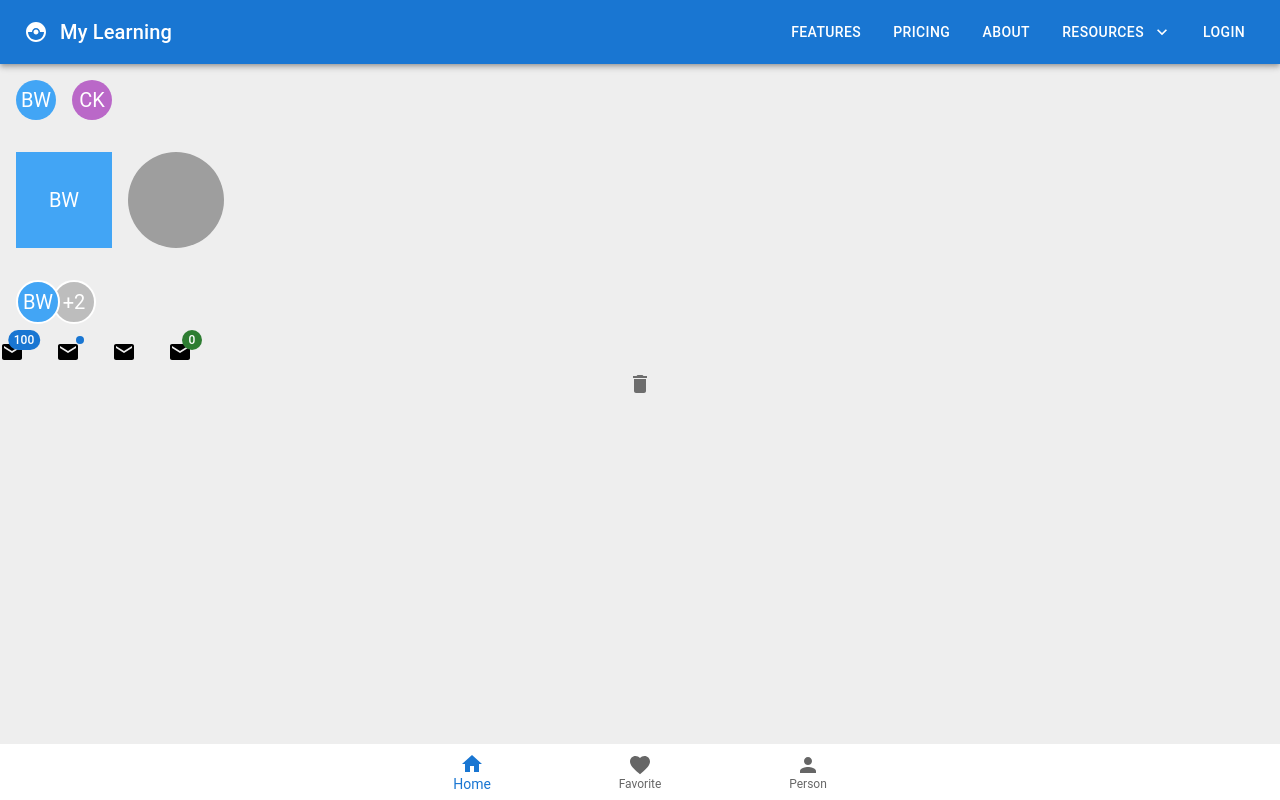
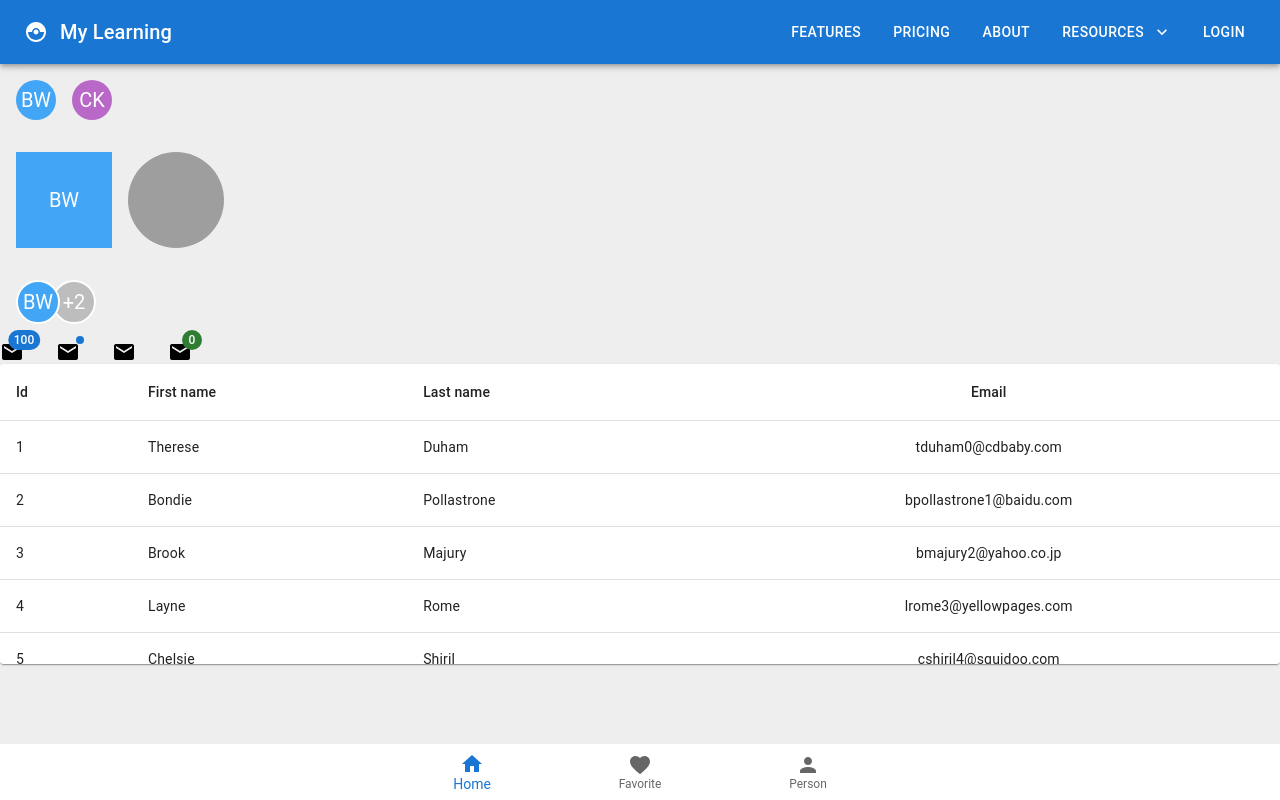
Before and after one commit to SantoshReddyBujala/Reactwebtype, a React (Create React App) app: page / in a window 1280 px wide. Built offline with nearby package versions, Linux system fonts and the light colour scheme; grey boxes are pictures that could not be loaded; a web font is replaced by a local one.

Commit message:
Table completed

```diff
--- a/src/App.tsx
+++ b/src/App.tsx
@@ -26,6 +26,7 @@ import MuiBadge from "./components/MuiBadge";
 import MuiList from "./components/MuiList";
 import MuiChips from "./components/MuiChips";
 import MuiTooltip from "./components/MuiTooltip";
+import MuiTable from "./components/MuiTable";
 
 const App: React.FC = () => {
   return (
@@ -33,9 +34,10 @@ const App: React.FC = () => {
       <MuiMenu />
       <MuiAvatar />
       <MuiBadge />
+      <MuiTable />
       {/* <MuiList /> */}
       {/* <MuiChips /> */}
-      <MuiTooltip />
+      {/* <MuiTooltip /> */}
       {/* <MuiBreadcrumbs />
       <MuiDrawer />
       <MuiSpeedDial /> */}
--- /dev/null
+++ b/src/components/MuiTable.tsx
@@ -0,0 +1,125 @@
+import {
+  Paper,
+  Table,
+  TableBody,
+  TableCell,
+  TableContainer,
+  TableHead,
+  TableRow,
+} from "@mui/material";
+import React from "react";
+
+const MuiTable = () => {
+  return (
+    <TableContainer component={Paper} sx={{ maxHeight: "300px" }}>
+      <Table aria-label="Simple Table" stickyHeader>
+        <TableHead>
+          <TableRow>
+            <TableCell>Id</TableCell>
+            <TableCell>First name</TableCell>
+            <TableCell>Last name</TableCell>
+            <TableCell align="center">Email</TableCell>
+          </TableRow>
+        </TableHead>
+        <TableBody>
+          {tableData.map((row) => (
+            <TableRow
+              key={row.id}
+              sx={{ "&:last-child td, &:last-child th": { border: 0 } }}
+            >
+              <TableCell>{row.id}</TableCell>
+              <TableCell>{row.first_name}</TableCell>
+              <TableCell>{row.last_name}</TableCell>
+              <TableCell align="center">{row.email}</TableCell>
+            </TableRow>
+          ))}
+        </TableBody>
+      </Table>
+    </TableContainer>
+  );
+};
+
+export default MuiTable;
+
+const tableData = [
+  {
+    id: 1,
+    first_name: "Therese",
+    last_name: "Duham",
+    email: "tduham0@cdbaby.com",
+    gender: "Female",
+    ip_address: "66.123.12.19",
+  },
+  {
+    id: 2,
+    first_name: "Bondie",
+    last_name: "Pollastrone",
+    email: "bpollastrone1@baidu.com",
+    gender: "Male",
+    ip_address: "200.231.176.224",
+  },
+  {
+    id: 3,
+    first_name: "Brook",
+    last_name: "Majury",
+    email: "bmajury2@yahoo.co.jp",
+    gender: "Female",
+    ip_address: "248.61.149.170",
+  },
+  {
+    id: 4,
+    first_name: "Layne",
+    last_name: "Rome",
+    email: "lrome3@yellowpages.com",
+    gender: "Female",
+    ip_address: "70.23.41.194",
+  },
+  {
+    id: 5,
+    first_name: "Chelsie",
+    last_name: "Shiril",
+    email: "cshiril4@squidoo.com",
+    gender: "Female",
+    ip_address: "215.165.18.146",
+  },
+  {
+    id: 6,
+    first_name: "Rich",
+    last_name: "Garfitt",
+    email: "rgarfitt5@boston.com",
+    gender: "Male",
+    ip_address: "249.69.116.42",
+  },
+  {
+    id: 7,
+    first_name: "Debera",
+    last_name: "Pennino",
+    email: "dpennino6@eventbrite.com",
+    gender: "Female",
+    ip_address: "215.31.173.212",
+  },
+  {
+    id: 8,
+    first_name: "Vaughn",
+    last_name: "MacCaffrey",
+    email: "vmaccaffrey7@berkeley.edu",
+    gender: "Male",
+    ip_address: "235.223.148.10",
+  },
+  {
+    id: 9,
+    first_name: "Taylor",
+    last_name: "Fellowes",
+    email: "tfellowes8@shareasale.com",
+    gender: "Male",
+    ip_address: "6.227.193.121",
+  },
+  {
+    id: 10,
+    first_name: "Collette",
+    last_name: "Pashe",
+    email: "cpashe9@usatoday.com",
+    gender: "Female",
+    ip_address: "145.233.163.31",
+  },
+];
```
